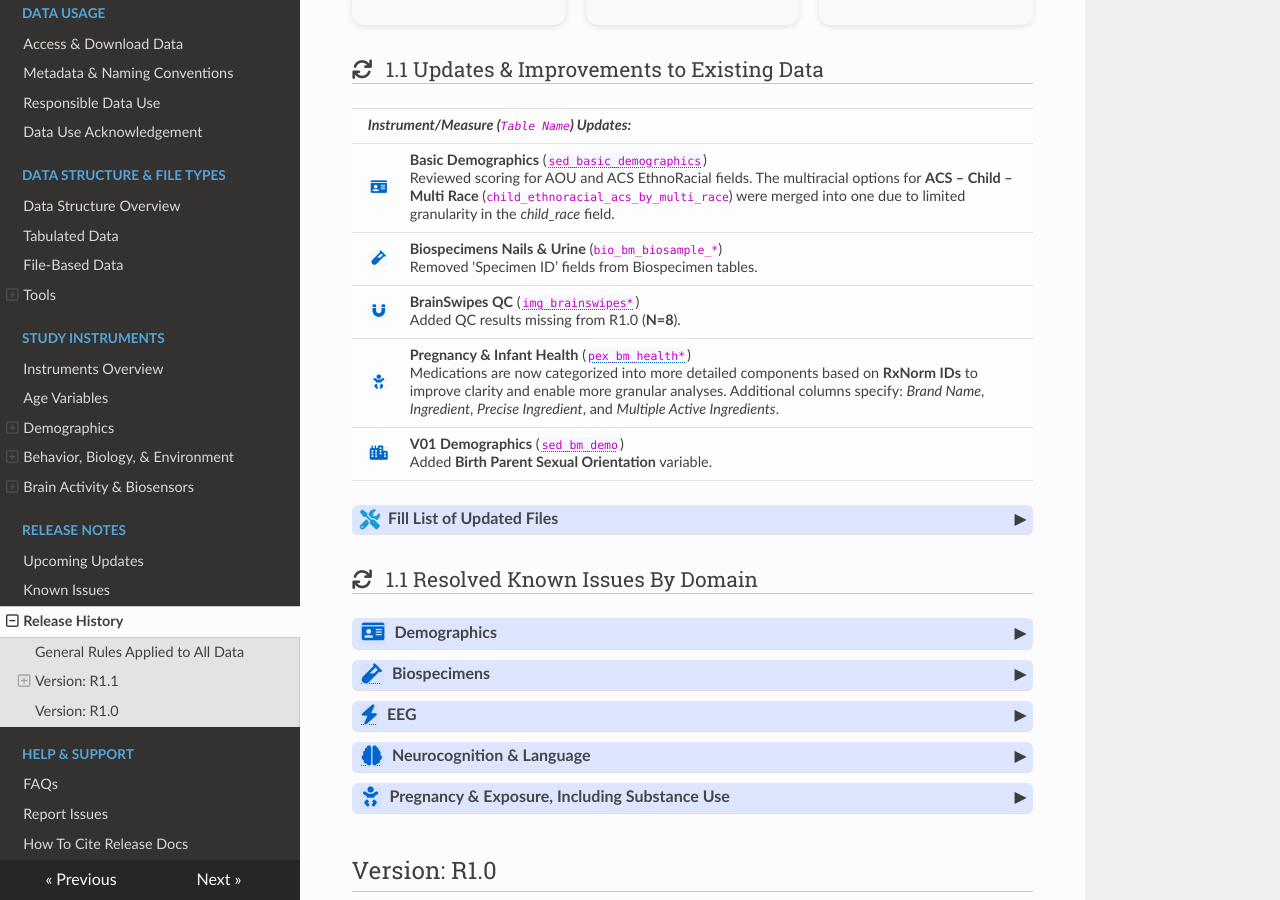
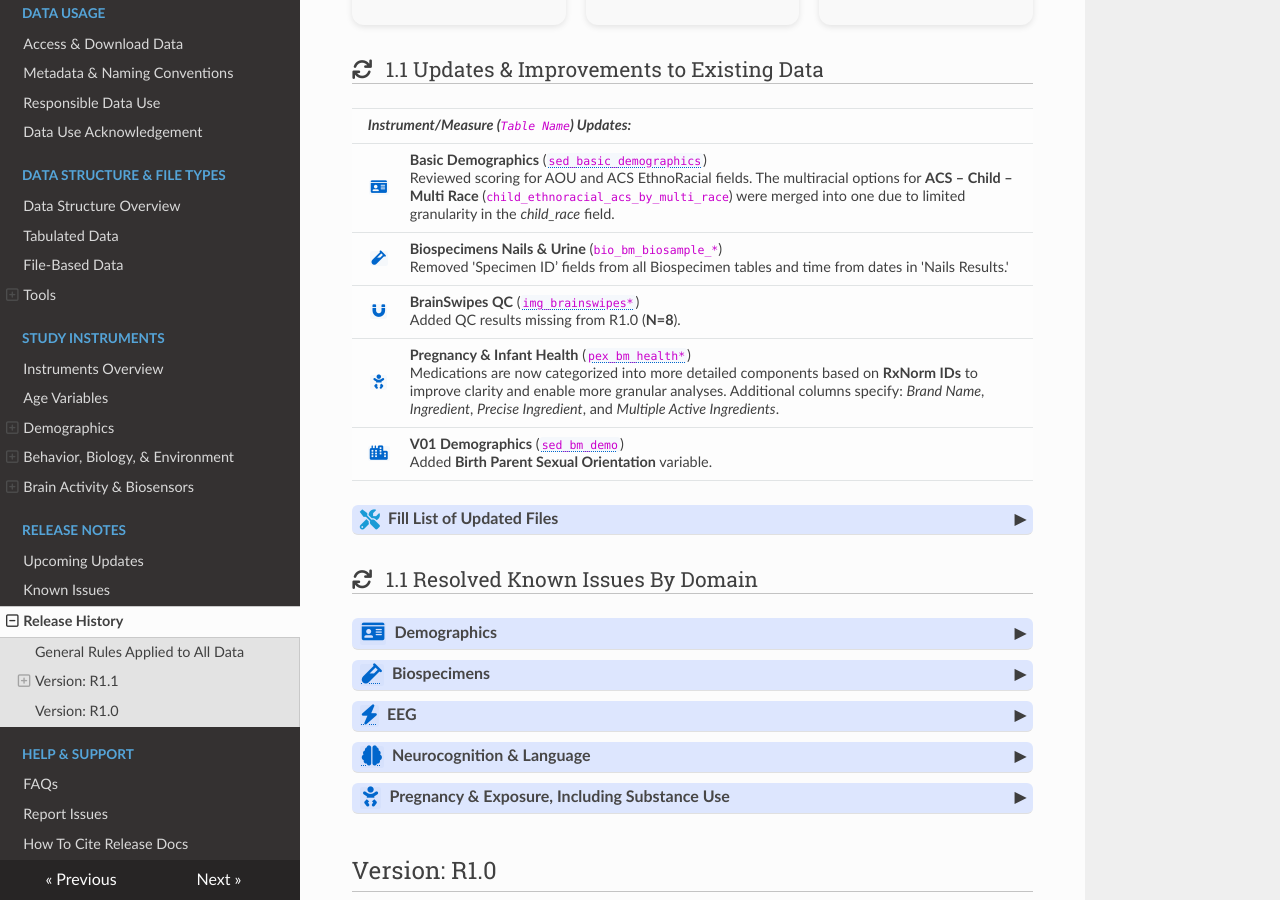
Before and after one commit to nbdc-datahub/hbcd-docs, an MkDocs documentation site: the page built from docs/changelog/releasenotes.md, in a window 1280 px wide and 900 px high, scrolled down 709 px. Built offline with MkDocs 1.6.1, drawn with Linux system fonts in a browser that asks for light colours; nearby versions of some CDN libraries.

Commit message:
updates from internal change logs

```diff
--- a/docs/changelog/releasenotes.md
+++ b/docs/changelog/releasenotes.md
@@ -72,7 +72,7 @@
       <td style="padding: 8px 4px; vertical-align: top;">
         <strong>Biospecimens Nails & Urine</strong>
         (<code>bio_bm_biosample_*</code>)<br>
-        <span class="update-text">Removed 'Specimen ID’ fields from Biospecimen tables.</span>
+        <span class="update-text">Removed 'Specimen ID’ fields from all Biospecimen tables and time from dates in 'Nails Results.'</span>
       </td>
     </tr>
     <!-- BrainSwipes QC -->
```
Also changed, not shown: other parts of docs/changelog/releasenotes.md (+1 -1 lines).
